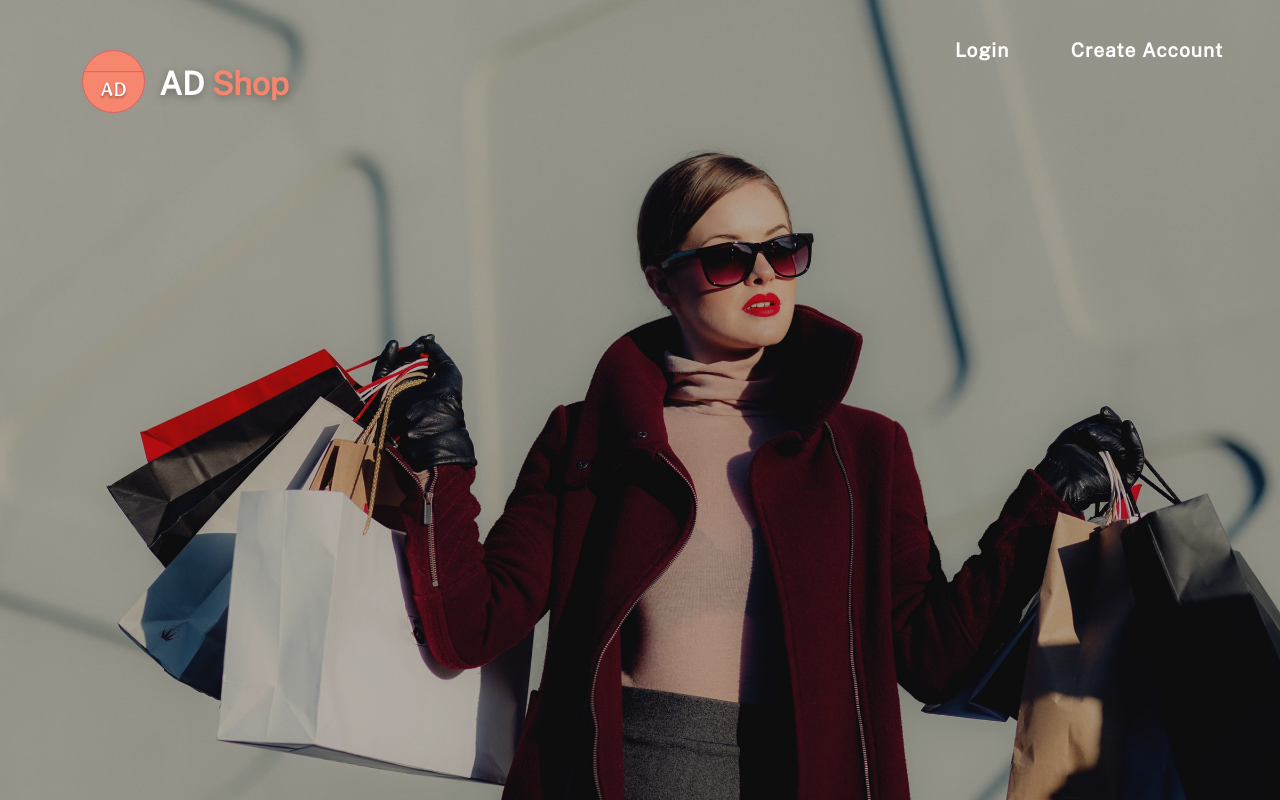
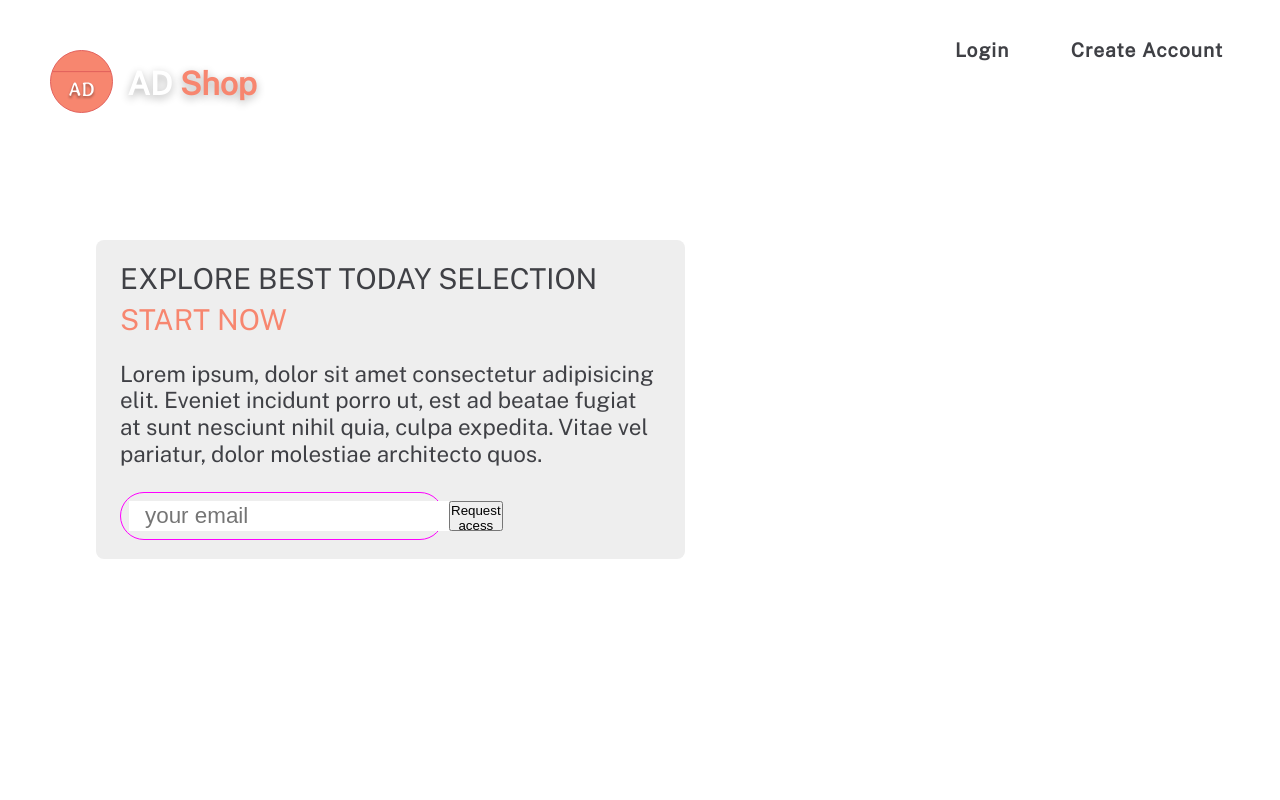
Before and after one commit to abdouAoufi/Shop-Website-Using-JQUERY-PHP-SQL, a PHP site: page /home.html in a window 1280 px wide. Run offline with PHP 8.4, Linux system fonts and the light colour scheme.

```diff
--- a/site/css/scss/_ad.scss
+++ b/site/css/scss/_ad.scss
@@ -0,0 +1,59 @@
+.hero {
+    position: absolute;
+    top: 15rem;
+    left: 6rem;
+    background: #EEEEEE;
+    width: 46%;
+    max-width: 46%;
+    height: auto;
+    padding: 1.2rem 1.5rem;
+    border-radius: 8px;
+    color: $nice_black;
+
+    h1 {
+        line-height: 1.4;
+        font-size: 1.8rem;
+        font-weight: 400;
+        text-transform: uppercase;
+        margin-bottom: 1.3rem;
+
+        span {
+            font-size: 1.8rem;
+            color: $primary;
+            display: block;
+            // text-decoration: underline;
+        }
+    }
+
+    p {
+        font-size: 1.4rem;
+        line-height: 1.2;
+        margin-bottom: 1.5rem;
+    }
+
+
+}
+
+
+.inpt-container {
+    border: 1px solid magenta;
+    display: flex;
+    height: 3rem;
+    width: 60%;
+    border-radius: 30px;
+    padding: .5rem;
+
+
+    input {
+        // flex: 1 0 50%;
+        border: none;
+        padding: 0 1rem;
+        font-size: 1.4rem;
+        outline: none;
+    }
+
+    button {
+        // flex: 1 0 30%;
+    }
+
+}
--- a/site/css/scss/_bg.scss
+++ b/site/css/scss/_bg.scss
@@ -1,13 +1,13 @@
 .bg {
-    position: fixed;
-    top: 0;
-    right: 0;
-    bottom: 0;
-    left: 0;
+    position: relative;
+    width: 100%;
+    height: 100vh;
     background: url('/images/cover-home_2.jpg');
     background-size: cover;
     background-position: center center;
     z-index: -1;
+    margin: 0;
+    padding: 0;
 
     .overlay {
         // position: absolute;
--- a/site/css/scss/home.css
+++ b/site/css/scss/home.css
@@ -14,21 +14,72 @@ body {
 }
 
 .bg {
-  position: fixed;
-  top: 0;
-  right: 0;
-  bottom: 0;
-  left: 0;
+  position: relative;
+  width: 100%;
+  height: 100vh;
   background: url("/images/cover-home_2.jpg");
   background-size: cover;
   background-position: center center;
   z-index: -1;
+  margin: 0;
+  padding: 0;
 }
 
 .bg .overlay {
   width: 100%;
   height: 100%;
   background: rgba(0, 0, 0, 0.3);
+}
+
+.hero {
+  position: absolute;
+  top: 15rem;
+  left: 6rem;
+  background: #EEEEEE;
+  width: 46%;
+  max-width: 46%;
+  height: auto;
+  padding: 1.2rem 1.5rem;
+  border-radius: 8px;
+  color: #3F4045;
+}
+
+.hero h1 {
+  line-height: 1.4;
+  font-size: 1.8rem;
+  font-weight: 400;
+  text-transform: uppercase;
+  margin-bottom: 1.3rem;
+}
+
+.hero h1 span {
+  font-size: 1.8rem;
+  color: #F7866F;
+  display: block;
+}
+
+.hero p {
+  font-size: 1.4rem;
+  line-height: 1.2;
+  margin-bottom: 1.5rem;
+}
+
+.inpt-container {
+  border: 1px solid magenta;
+  display: -webkit-box;
+  display: -ms-flexbox;
+  display: flex;
+  height: 3rem;
+  width: 60%;
+  border-radius: 30px;
+  padding: .5rem;
+}
+
+.inpt-container input {
+  border: none;
+  padding: 0 1rem;
+  font-size: 1.4rem;
+  outline: none;
 }
 
 header .lgn-part {
@@ -64,7 +115,7 @@ header .lgn-part .btn {
   -webkit-transition: 250ms all ease-in-out;
   transition: 250ms all ease-in-out;
   font-size: 1.2rem;
-  color: white;
+  color: #3F4045;
   letter-spacing: 1px;
   border: 0.3rem solid transparent;
 }
@@ -78,13 +129,14 @@ header .logo-container {
   display: -ms-flexbox;
   display: flex;
   place-items: center;
-  padding: 3rem 5rem;
+  padding: 3rem;
 }
 
 @media (max-width: 480px) {
   header .logo-container {
     display: -ms-grid;
     display: grid;
+    padding: 0;
   }
 }
 
@@ -92,6 +144,8 @@ header .logo-container {
   header .logo-container {
     display: -ms-grid;
     display: grid;
+    padding: 0;
+    margin-top: 3.5rem;
   }
 }
 
@@ -122,7 +176,7 @@ header .title span {
 
 @media (max-width: 480px) {
   header .title {
-    margin-top: 1rem;
+    margin-top: 1.8rem;
     font-size: 0.8rem;
   }
 }
--- a/site/css/scss/home.scss
+++ b/site/css/scss/home.scss
@@ -2,9 +2,11 @@
 @import 'global';
 @import 'mixins';
 @import 'bg';
+@import 'ad';
 
 
 header {
+
 
 
     .lgn-part {
@@ -34,7 +36,7 @@ header {
             border-radius: 6px;
             transition: 250ms all ease-in-out;
             font-size: 1.2rem;
-            color: white;
+            color: $nice_black;
             letter-spacing: 1px;
             border: 0.3rem solid transparent;
 
@@ -49,14 +51,18 @@ header {
     .logo-container {
         display: flex;
         place-items: center;
-        padding: 3rem 5rem;
+        padding: 3rem;
 
         @include mobile {
             display: grid;
+            padding: 0;
         }
 
         @include tablet {
             display: grid;
+            padding: 0;
+            margin-top: 3.5rem;
+
         }
 
         .logo {
@@ -84,7 +90,7 @@ header {
         }
 
         @include mobile {
-            margin-top: 1rem;
+            margin-top: 1.8rem;
             font-size: 0.8rem;
         }
 
--- a/site/home.html
+++ b/site/home.html
@@ -15,7 +15,7 @@
 
     <!-- ! HEADER -->
 
-    <header>
+    <header class="hd">
         <div class="lgn-part">
             <a href="#"> <Button class="btn"> Login </Button> </a>
             <a href="#"> <Button class="btn"> Create Account </Button> </a>
@@ -34,16 +34,30 @@
         </a>
     </header>
 
-    <!--! background -->
 
-    <section class="bg">
-        <div class="overlay"></div>
+
+    <!-- ! HERO -->
+
+    <section class="hero">
+        <div class="conteiner">
+            <h1>Explore best today selection <span>Start now</span> </h1>
+
+
+            <p>Lorem ipsum, dolor sit amet consectetur adipisicing elit. Eveniet incidunt porro ut, est ad beatae fugiat
+                at sunt nesciunt nihil quia, culpa expedita. Vitae vel pariatur, dolor molestiae architecto quos.</p>
+
+            <div class="inpt-container">
+                <input type="email" placeholder="your email">
+                <button>Request acess</button>
+            </div>
+        </div>
     </section>
+    <script src="https://ajax.googleapis.com/ajax/libs/jquery/3.5.1/jquery.min.js"> </script>
+    <script>
+        $(document).ready(function () {
 
-    <section class="ad">
-
-    </section>
-
+        })
+    </script>
 </body>
 
 </html>
```
Also changed, not shown: 1 other file.
